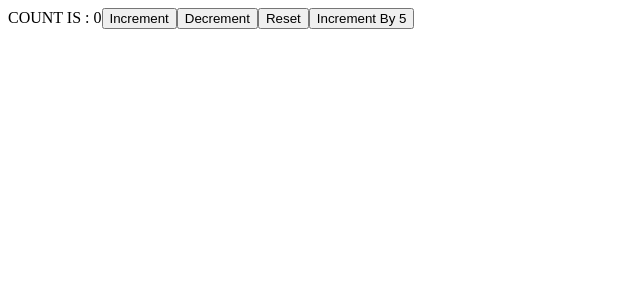
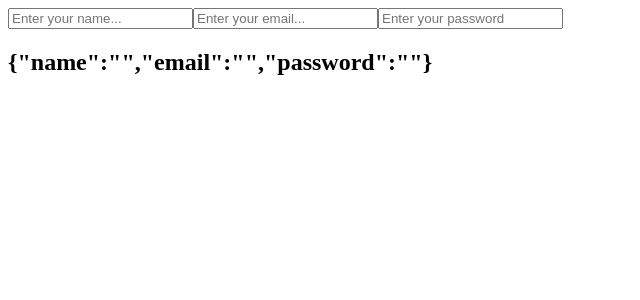
Before and after one commit to CodeByOS/ReactHooksCourse, a React (Vite) app: page / in a window 1280 px wide. Shown: the top 300 px of the page, without its empty margins (0-640 px from the left). Built offline with nearby package versions, Linux system fonts and the light colour scheme.

Commit message:
useState with Object (Form Data example)

```diff
--- a/src/App.jsx
+++ b/src/App.jsx
@@ -1,9 +1,11 @@
+import UseStateObj from "./useState/UseStateObj";
 import UseStateSyntax from "./useState/UseStateSyntax";
 
 function App() {
   return (
     <div>
-      <UseStateSyntax />
+      {/* <UseStateSyntax /> */}
+      <UseStateObj />
     </div>
   );
 }
--- /dev/null
+++ b/src/useState/UseStateObj.jsx
@@ -0,0 +1,58 @@
+import React from "react";
+import { useState } from "react";
+
+//* Form data using useState Hook
+
+//! Basic useState syntax using Object
+// const [state, setState] = useState({ key1: value1, key2: value2 });
+
+const UseStateObj = () => {
+  //* Initial formData state with an object
+  const [formData, setFormData] = useState({
+    name: "",
+    email: "",
+    password: "",
+  });
+
+  //* Handle input Function
+  const handleInput = (e) => {
+    setFormData({
+      ...formData,
+      [e.target.name]: e.target.value,
+    });
+  };
+
+  return (
+    <div>
+      <form>
+        <input
+          type="text"
+          name="name"
+          placeholder="Enter your name..."
+          value={formData.name}
+          onChange={handleInput}
+        />
+
+        <input
+          type="email"
+          name="email"
+          placeholder="Enter your email..."
+          value={formData.email}
+          onChange={handleInput}
+        />
+
+        <input
+          type="password"
+          name="password"
+          placeholder="Enter your password"
+          value={formData.password}
+          onChange={handleInput}
+        />
+
+        <h2>{JSON.stringify(formData)}</h2>
+      </form>
+    </div>
+  );
+};
+
+export default UseStateObj;
```
